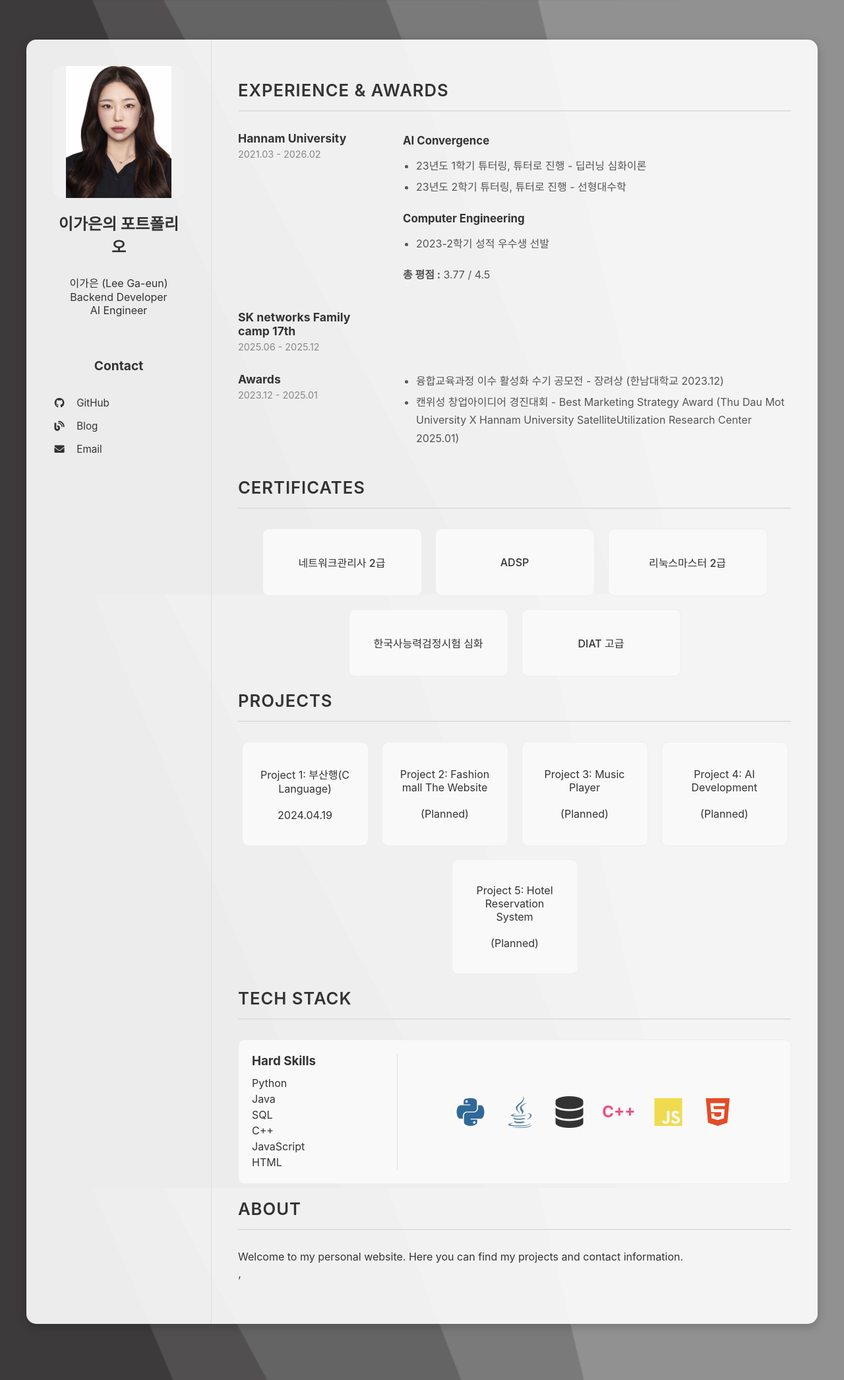
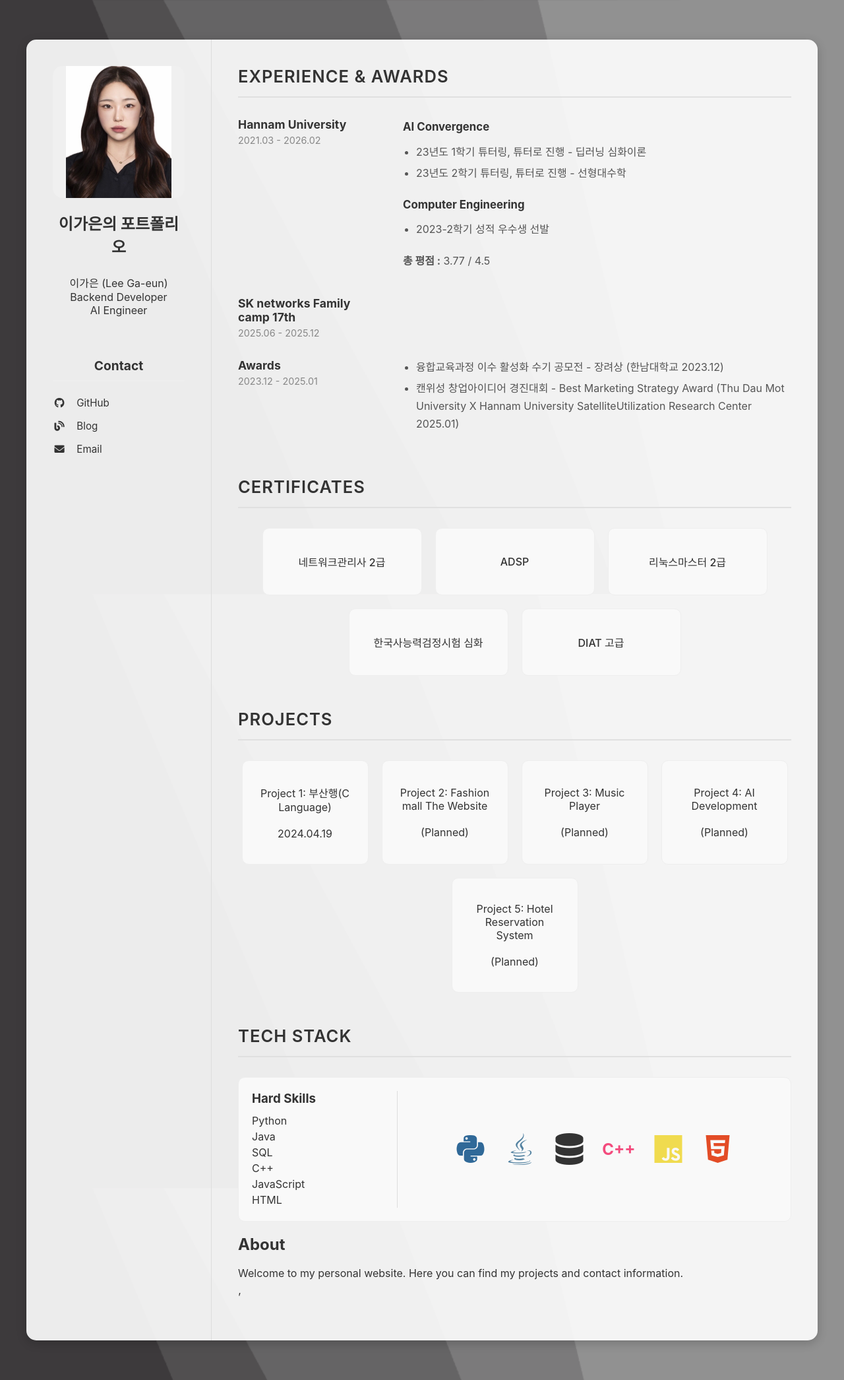
Before and after one commit to Leegaeune/Leegaeune.github.io, a Jekyll site: the page built from index.md, in a window 1280 px wide. Shown: the whole page at 66% size. Built offline with Jekyll 4.4.1, drawn with Linux system fonts in a browser that asks for light colours.

Commit message:
Update style.css

```diff
--- a/assets/css/style.css
+++ b/assets/css/style.css
@@ -52,10 +52,20 @@ body {
 .main-content { flex-grow: 1; padding: 40px; }
 
 /* Experience & Awards Section 스타일 */
-.main-content h2 {
-  font-size: 1.6em; padding-bottom: 15px; margin-bottom: 30px;
-  border-bottom: 2px solid #e0e0e0; text-transform: uppercase;
-  letter-spacing: 1px; font-weight: 600;
+.section-title {
+  font-size: 1.6em;
+  padding-bottom: 15px;
+  margin-top: 50px; /* 각 섹션 사이의 간격을 줍니다 */
+  margin-bottom: 30px;
+  border-bottom: 2px solid #e0e0e0;
+  text-transform: uppercase;
+  letter-spacing: 1px;
+  font-weight: 600;
+}
+
+/* 첫 번째 섹션 제목은 위쪽 간격을 주지 않습니다. */
+.main-content .section-title:first-of-type {
+    margin-top: 0;
 }
 
 .experience-entry {
```
